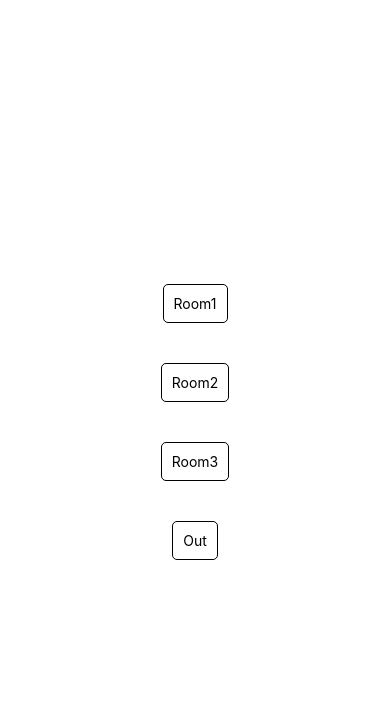
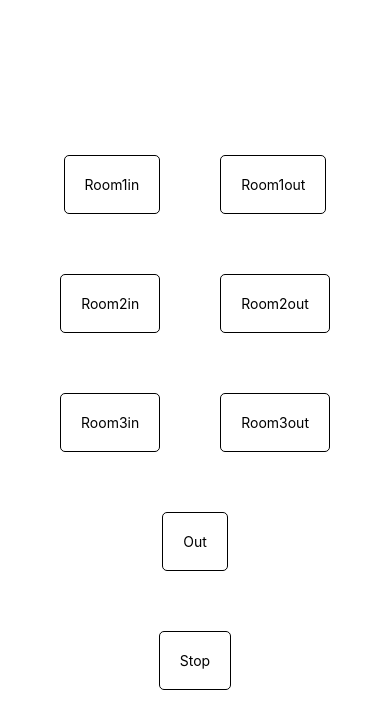
Before and after one commit to rawanmohameedd/Collecting-data, a React Native app in the folder Frontend/: screen / in a window 390 px wide. Shown: the top 728 px of the page. Built offline with nearby package versions, Linux system fonts and the light colour scheme.

Commit message:
frontend updated error ba3ad 4 readings daymaaaan

```diff
--- a/Frontend/App.js
+++ b/Frontend/App.js
@@ -1,95 +1,129 @@
 import React, { useEffect, useState } from 'react';
-import { PermissionsAndroid, Text, View, StyleSheet, Pressable } from 'react-native';
+import { PermissionsAndroid, Text, View, StyleSheet, Pressable, Alert } from 'react-native';
+import bssidMap from './BSSIDs';
 import WifiReborn from 'react-native-wifi-reborn';
-import { accelerometer, magnetometer } from 'react-native-sensors';
-import Geolocation from 'react-native-geolocation-service';
+import { magnetometer } from 'react-native-sensors';
 
 const DataDetails = () => {
-    const [accelerometerData, setAccelerometerData] = useState(null);
     const [magnetometerData, setMagnetometerData] = useState(null);
-    const [longitude, setLongitude] = useState(null);
-    const [latitude, setLatitude] = useState(null);
+    const [intervalId, setIntervalId] = useState(null);
+    const [stopButtonPressed, setStopButtonPressed] = useState(false);
 
     useEffect(() => {
     permission();
     }, []);
 
+    //To stop getReading function
+    const stopReading = () => {
+        clearInterval(intervalId);
+        setStopButtonPressed(true);
+        Alert.alert('Alert', 'Collecting stops!');
+    };
 
-    const getTopFive = async (roomNum) => {
+    //get wifi & magnetometer readings
+    const fetchReading = async (roomNum) => {
+        const data = await WifiReborn.reScanAndLoadWifiList();
 
-        try {
-
-            //get wifi readings
-            const data = await WifiReborn.reScanAndLoadWifiList();
-            data.sort((a, b) => {
-                return a.level < b.level ? 1 : -1;
-            });
-            const slicedData = data.slice(0, 5);
-
-            //accelrerometer and magnometer readings
-            const accelroSensor = accelerometer.subscribe(({ x, y, z }) => {
-                accelroSensor.unsubscribe();
-                const total = Math.sqrt(x * x + y * y + z * z);
-                setAccelerometerData(total);
+        const filteredDataWithStrength = {};
+        Object.keys(bssidMap).forEach((bssid) => {
+            filteredDataWithStrength[bssid] = { strength: bssidMap[bssid] };
         });
 
-            const magnoSensor = magnetometer.subscribe(({ x, y, z }) => {
+        //update strength values for scanned BSSIDs
+        data.forEach((wifi) => {
+            const bssid = wifi.BSSID;
+            if (filteredDataWithStrength[bssid]) {
+                filteredDataWithStrength[bssid].strength = wifi.level;
+            }
+        });
+
+        const magnoSensor = await magnetometer.subscribe(({ x, y, z }) => {
             magnoSensor.unsubscribe();
             const total = Math.sqrt(x * x + y * y + z * z);
             setMagnetometerData(total);
         });
 
-            //Longtitude and latitude readings
-            Geolocation.getCurrentPosition(
-                position => {
-                    const latitudee = position.coords.latitude;
-                    const longitudee = position.coords.longitude;
-                    setLatitude(latitudee)
-                    setLongitude(longitudee)
-                },
-                error => {
-                    console.log('Error:', error.message);
-                },
-                { enableHighAccuracy: true, timeout: 15000, maximumAge: 10000 }
-                );
-
-            const dataWithRoomnum = {
-                data: slicedData,
-                accelerometerSensor: accelerometerData,
+        return {
+            data: filteredDataWithStrength,
             magnetometerSensor: magnetometerData,
-                latitude,
-                longitude,
             roomNum,
         };
+    };
 
+    const getReading = async (roomNum) => {
+
+        try {
+            // Display an alert to confirm the start of collecting
+            Alert.alert(
+                'Confirmation',
+                'Are you sure you want to get the reading for this room?',
+                [
+                    {
+                        text: 'Cancel',
+                        style: 'cancel',
+                    },
+                    {
+                        text: 'Yes',
+                        onPress: async () => {
+
+                        // Check if magnetometer sensor is available
+                        if (magnetometer) {
+                            const magnoSensor = await magnetometer.subscribe(({ x, y, z }) => {
+
+                                const total = Math.sqrt(x * x + y * y + z * z);
+                                setMagnetometerData(total);
+                                magnoSensor.unsubscribe();
+                            });
+
+                        } else {
+                            console.warn('Magnetometer sensor is not available.');
+                        }
+
+                        // User pressed "Yes," start the interval to call getReading every 2 seconds
+                        const id = setInterval(async () => {
+                            try {
+                                const dataWithRoomnum = await fetchReading(roomNum);
                                 console.log(dataWithRoomnum);
-            return dataWithRoomnum;
+                            } catch (error) {
+                                console.error('Error fetching WiFi data:', error);
+                            }
+                        }, 2000);
+
+                        // Save the intervalId to clear the interval later
+                        setIntervalId(id);
+                    },
+                },
+            ],
+            { cancelable: false }
+        );
         } catch (error) {
             console.error('Error fetching WiFi data:', error);
             throw error;
         }
     };
-
-
 //fetch read request
 
-const readValues = async (roomNum) => {
-    try {
-        const dataWithRoomnum = await getTopFive(roomNum);
-        fetch("http://192.168.43.228:3000/read", {
-            method: "POST",
-            headers: { "Content-Type": "application/json" },
-            body: JSON.stringify(dataWithRoomnum),
-        });
-    } catch (error) {
-        console.error('Error fetching data:', error);
-    }
-};
+// const readValues = async (roomNum) => {
+//     try {
+//         const dataWithRoomnum = await getTopFive(roomNum);
+//         fetch("http://192.168.43.228:3000/read", {
+//             method: "POST",
+//             headers: { "Content-Type": "application/json" },
+//             body: JSON.stringify(dataWithRoomnum),
+//         });
+//     } catch (error) {
+//         console.error('Error fetching data:', error);
+//     }
+// };
 
-    const room1 = () => readValues(1);
-    const room2 = () => readValues(2);
-    const room3 = () => readValues(3);
-    const out = () => readValues(0);
+    const room1in = () => getReading(1);
+    const room2in = () => getReading(2);
+    const room3in = () => getReading(3);
+
+    const room1out = () => getReading(1);
+    const room2out = () => getReading(2);
+    const room3out = () => getReading(3);
+    const out = () => getReading(0);
 
     const permission = async () => {
     const granted = await PermissionsAndroid.request(PermissionsAndroid.PERMISSIONS.ACCESS_FINE_LOCATION, {
@@ -107,20 +141,39 @@ const readValues = async (roomNum) => {
 
     return (
     <View style={Styles.container}>
-        <Pressable style={Styles.button} onPress={room1}>
-        <Text>Room1</Text>
+    <View style={Styles.row}>
+        <Pressable style={Styles.button} onPress={room1in}>
+        <Text>Room1in</Text>
         </Pressable>
 
-        <Pressable style={Styles.button} onPress={room2}>
-        <Text>Room2</Text>
+        <Pressable style={Styles.button} onPress={room1out}>
+        <Text>Room1out</Text>
+        </Pressable>
+        </View>
+    <View style={Styles.row}>
+        <Pressable style={Styles.button} onPress={room2in}>
+        <Text>Room2in</Text>
         </Pressable>
 
-        <Pressable style={Styles.button} onPress={room3}>
-        <Text>Room3</Text>
+        <Pressable style={Styles.button} onPress={room2out}>
+        <Text>Room2out</Text>
         </Pressable>
+    </View>
+    <View style={Styles.row}>
+    <Pressable style={Styles.button} onPress={room3in}>
+    <Text>Room3in</Text>
+    </Pressable>
+
+    <Pressable style={Styles.button} onPress={room3out}>
+    <Text>Room3out</Text>
+    </Pressable>
+</View>
 
         <Pressable style={Styles.button} onPress={out}>
         <Text>Out</Text>
+        </Pressable>
+        <Pressable style={Styles.button} onPress={() => stopReading()}>
+        <Text>Stop</Text>
     </Pressable>
     </View>
     );
@@ -132,12 +185,16 @@ const Styles = StyleSheet.create({
         justifyContent: 'center',
         alignItems: 'center',
     },
+    row: {
+        flexDirection: 'row',
+        justifyContent: 'space-around',
+    },
     button: {
         borderWidth: 1,
         borderColor: 'black',
-        padding: 10,
+        padding: 20,
         borderRadius: 5,
-        margin: 20,
+        margin: 30,
     },
 });
 
--- /dev/null
+++ b/Frontend/BSSIDs.js
@@ -0,0 +1,13 @@
+//set default strengths vlaue -100 for all bssids
+const bssidMap = {
+    '9c:d6:43:cb:23:c0':-100, //ANAS3
+    '24:d3:f2:a7:b3:cd':-100, //ANAS2
+    'f4:e3:fb:90:3a:a8':-100, //RAWAN1
+    '44:fb:5a:d2:d0:61':-100, //TAWFIK1
+    '58:ba:d4:9b:b3:36':-100, //MOHAB
+    '10:10:81:ad:c4:92':-100, //DAN1
+    'b0:89:00:74:7c:7d':-100, //DAN2
+    'd4:6b:a6:c4:28:00':-100
+};
+
+export default bssidMap;
```
Also changed, not shown: Frontend/Components/SingleWifiRead.js (deleted, +0 -15 lines). Lines whose indentation alone changed are shown as unchanged.
